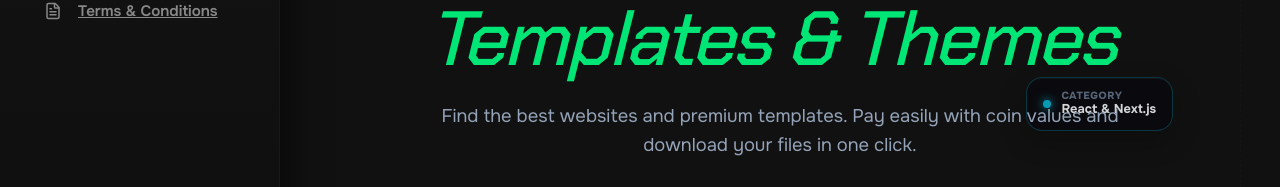
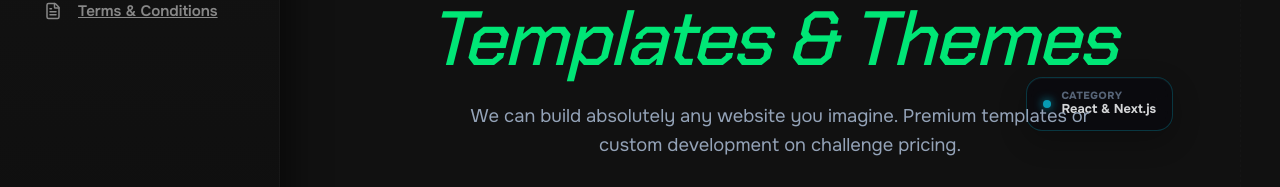
Before and after one commit to Tms119/Theme-Zoo, a Next.js app: page / in a window 1280 px wide. Shown: the part 367-554 px from the top of the page. Built offline with nearby package versions, Linux system fonts and the light colour scheme; no server answers; a web font is replaced by a local one.

Commit message:
Design: Update hero description text to be more premium

```diff
--- a/components/marketing/Hero.js
+++ b/components/marketing/Hero.js
@@ -191,7 +191,7 @@ export default function Hero() {
             transition: 'opacity 1s ease 0.6s, transform 1s cubic-bezier(0.16, 1, 0.3, 1) 0.6s'
           }}
         >
-          Find the best websites and premium templates. <span className="desktop-only">Pay easily with coin values and download your files in one click.</span>
+          We can build absolutely any website you imagine. <span className="desktop-only">Premium templates or custom development on challenge pricing.</span>
         </p>
 
         <div
```
